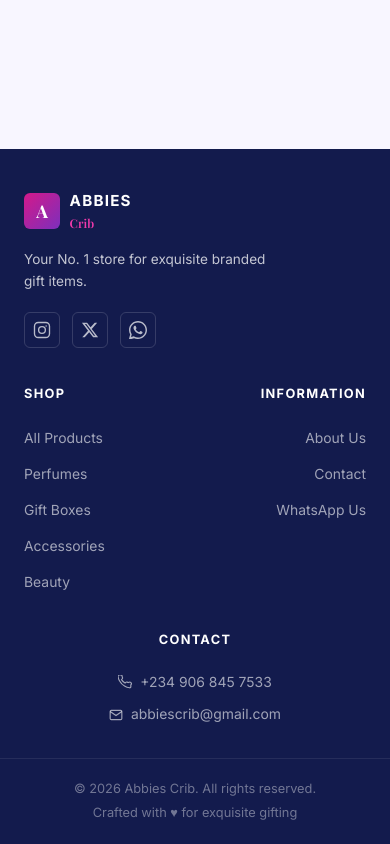
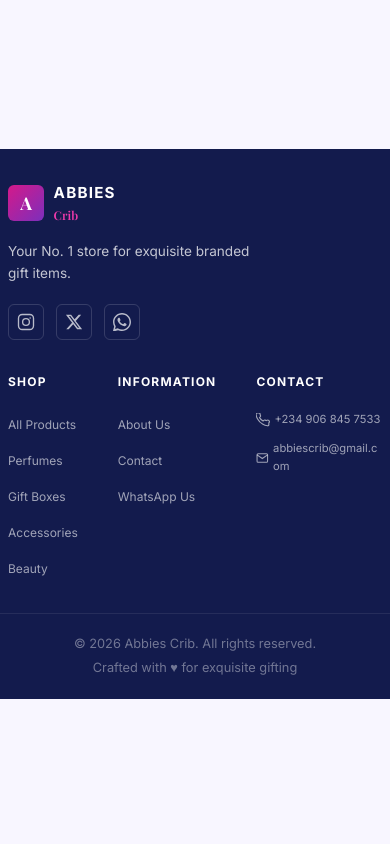
Before and after one commit to Dosky-05/Abbiescrib, a React (Vite) app: page / in a window 390 px wide. Shown: the part 6960-7804 px from the top of the page. After the commit the page ends 7659 px from the top, so only its background shows below. Built offline with nearby package versions, Linux system fonts and the light colour scheme.

Commit message:
footer changes

```diff
--- a/src/components/Footer.css
+++ b/src/components/Footer.css
@@ -134,32 +134,43 @@
   }
 }
 
-@media (max-width: 560px) {
+@media (max-width: 768px) {
   .footer__inner {
-    grid-template-columns: 1fr 1fr;
-    gap: 1.75rem 1rem;
-    padding: 2.5rem 1.5rem 2rem;
+    grid-template-columns: auto auto 1fr;
+    gap: 1.5rem 2.5rem;
+    padding: 2rem 0.5rem 2rem;
   }
   .footer__brand {
     grid-column: 1 / -1;
     margin-bottom: 0.5rem;
   }
+  .footer__col h4 {
+    font-size: 0.75rem;
+  }
+  .footer__col ul a {
+    font-size: 0.75rem;
+  }
   .footer__inner > :nth-child(3) {
     display: flex;
     flex-direction: column;
-    align-items: flex-end;
-    text-align: right;
+    align-items: flex-start;
+    text-align: left;
   }
   .footer__col:last-child {
-    grid-column: 1 / -1;
-    margin-top: 0.5rem;
+    grid-column: auto;
+    margin-top: 0;
     display: flex;
     flex-direction: column;
-    align-items: center;
-    text-align: center;
+    align-items: flex-start;
+    text-align: left;
   }
   .footer__col:last-child ul {
-    align-items: center;
+    align-items: flex-start;
+  }
+  .footer__contact-list li {
+    font-size: 0.7rem;
+    word-break: break-word;
+    gap: 0.25rem;
   }
   .footer__bottom .container {
     flex-direction: column;
```
